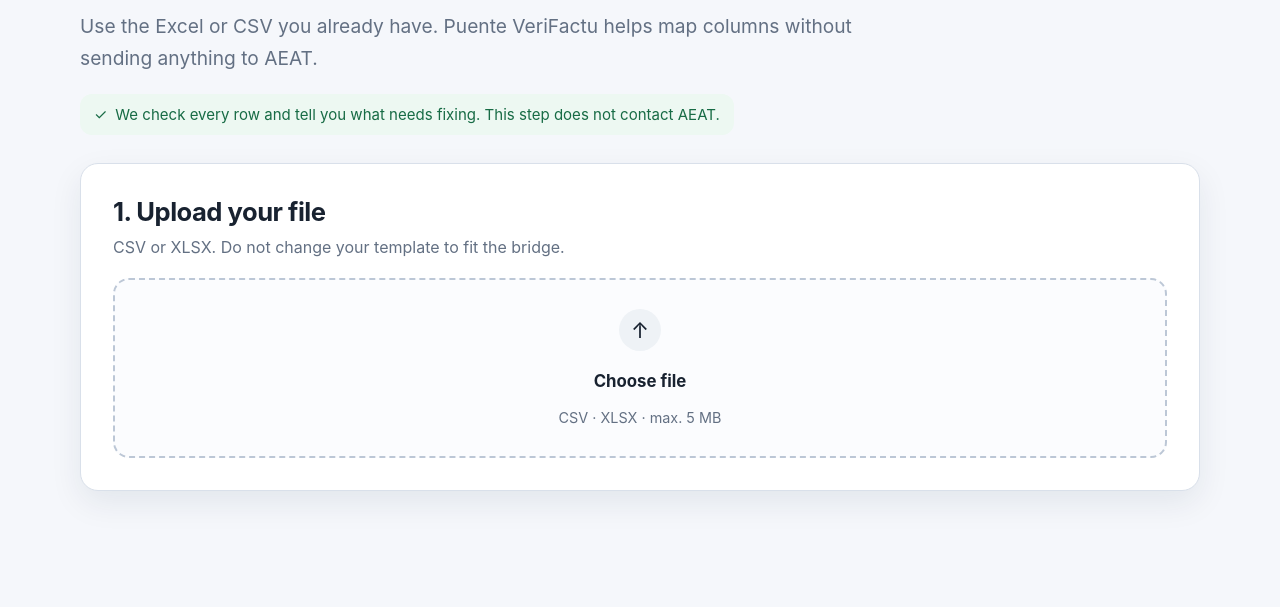
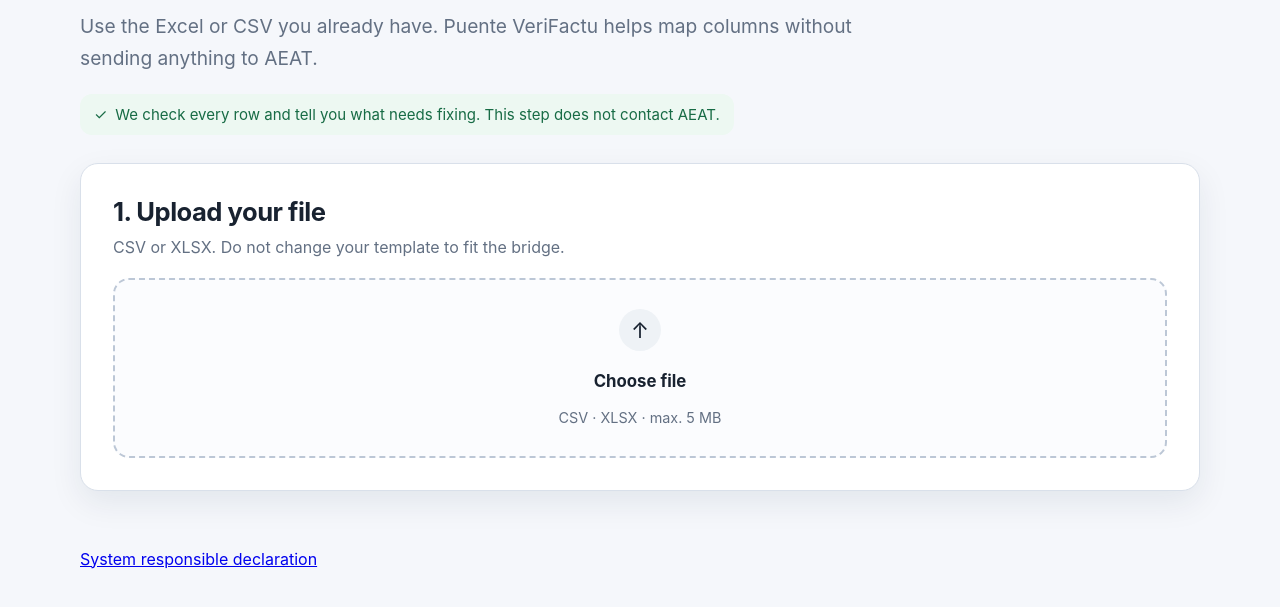
Before and after one commit to Emmakex/puente-verifactu, a website with bundled scripts: page apps/onboarding/index.html in a window 1280 px wide. Shown: the part 213-820 px from the top of the page. Built offline with nearby package versions, Linux system fonts and the light colour scheme.

Commit message:
feat: expose declaration link in onboarding UI

```diff
--- a/apps/onboarding/index.html
+++ b/apps/onboarding/index.html
@@ -80,6 +80,10 @@
     </section>
 
     <p id="status" class="status" role="status" aria-live="polite"></p>
+
+    <footer class="legal-footer" aria-label="Información legal">
+      <a href="/declaracion-responsable" target="_blank" rel="noopener" data-i18n="responsibleDeclaration">Declaración responsable del sistema</a>
+    </footer>
   </main>
 
   <script type="module" src="./app.js"></script>
```
